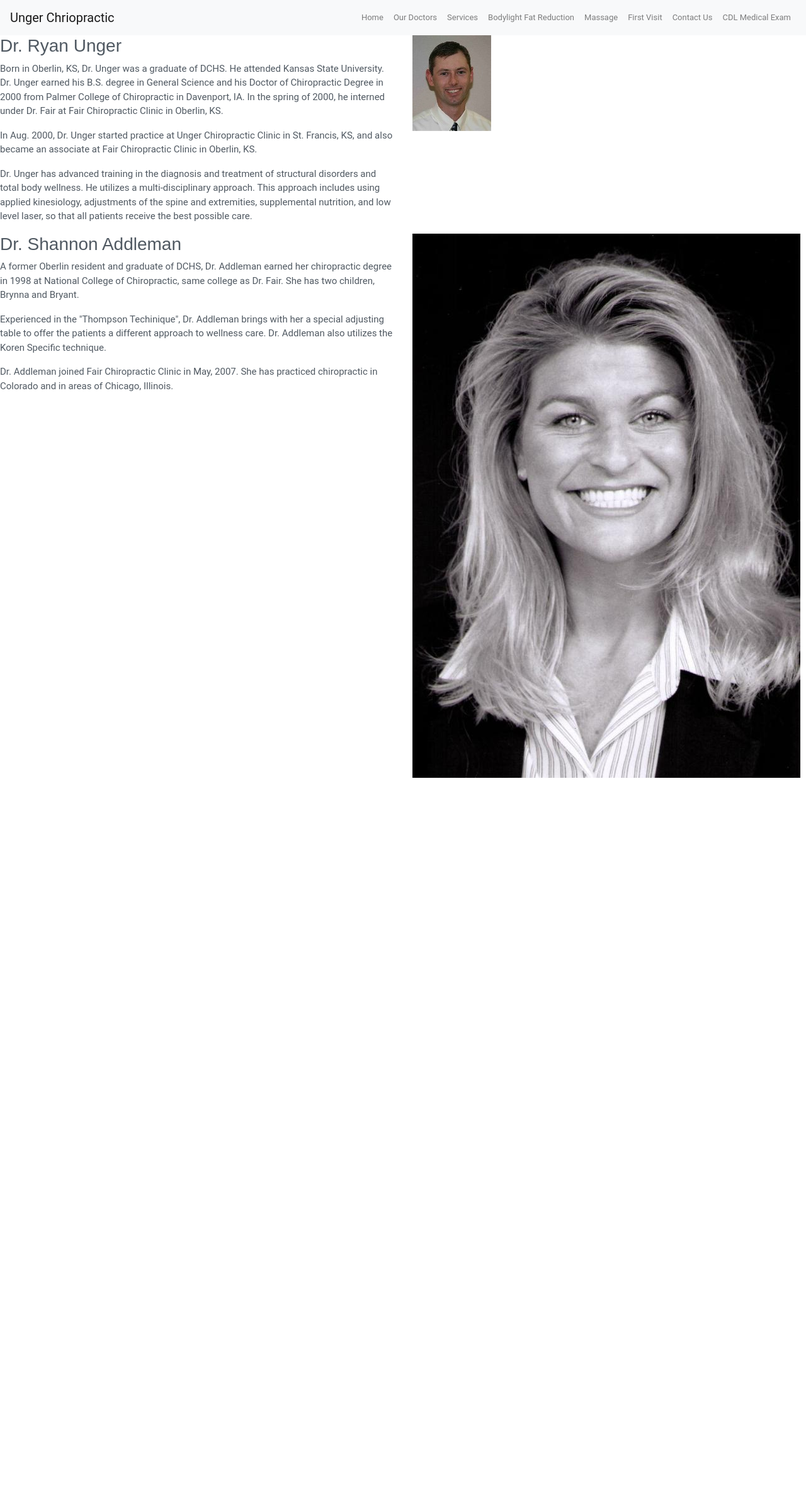
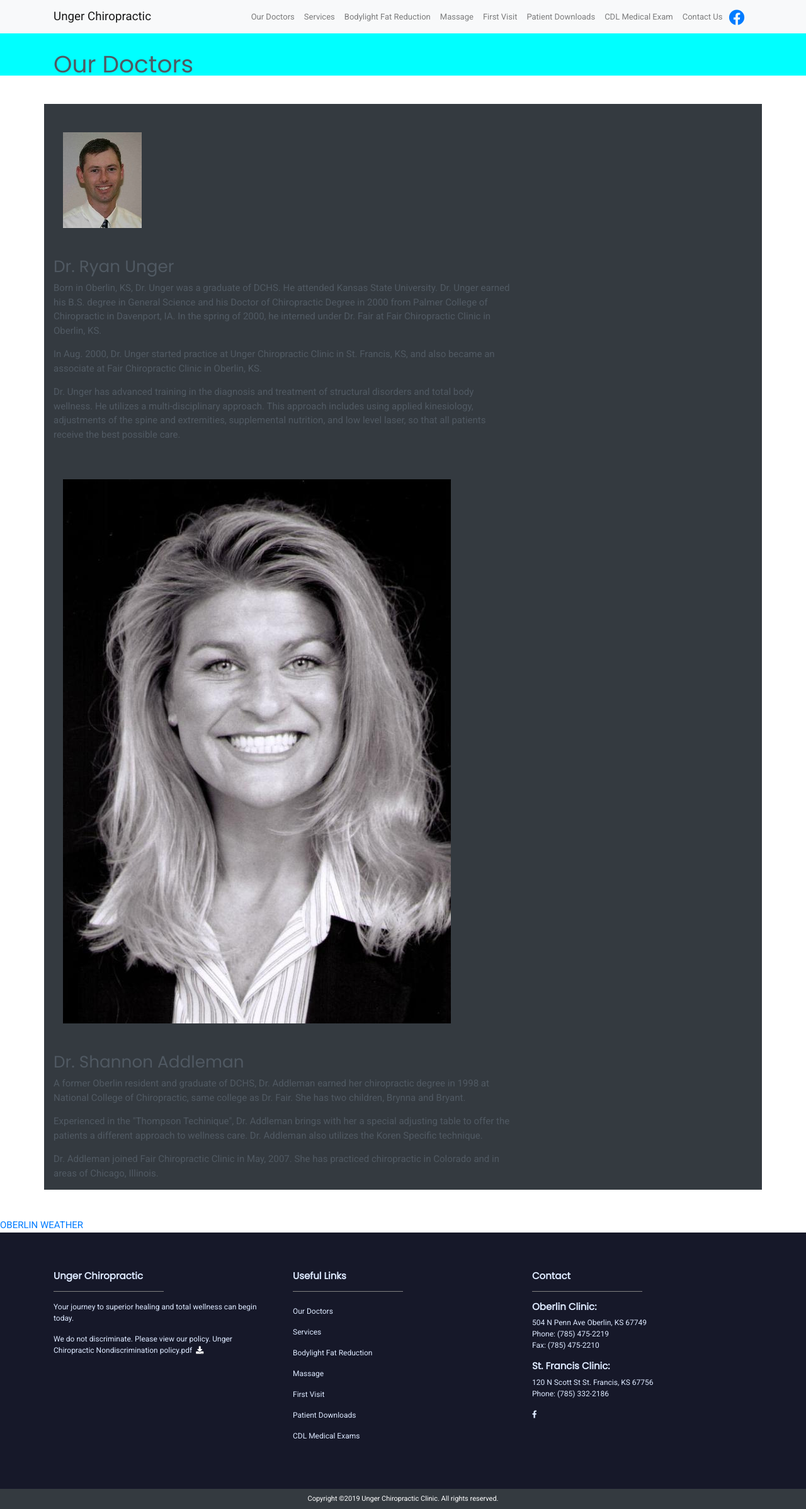
Before and after one commit to brc5450/Unger_Chiropractor, a website: page public/ourDoctors.html in a window 1280 px wide. Shown: the whole page at 63% size. Before the commit the page ends 1235 px from the top, so only its background shows below. Drawn offline with nearby package versions, Linux system fonts and the light colour scheme; a script that the page names is missing.

Commit message:
updated html and css

```diff
--- a/public/css/index.css
+++ b/public/css/index.css
@@ -1,4 +1,5 @@
-body {
+body,
+html {
   overflow-x: hidden;
   background-color: #ffffff;
   font-family: 'Roboto', sans-serif;
@@ -103,6 +104,12 @@ footer a {
   font-weight: 300;
 }
 
+.h-divider {
+  width: 100%;
+  height: 1px;
+  border-top: 1px solid gray;
+}
+
 footer .button {
   color: #505962;
 }
@@ -111,4 +118,10 @@ footer .button {
   font-size: 11px;
 }
 
-/* Scroll To Top Button */
+/* Title Bar */
+
+#title-bar {
+  padding-top: 80px;
+  background-color: aqua;
+  height: 15vh;
+}
--- a/public/ourDoctors.html
+++ b/public/ourDoctors.html
@@ -1,73 +1,91 @@
 <!DOCTYPE html>
 <html>
+
 <head>
   <meta charset="utf-8" />
   <meta http-equiv="X-UA-Compatible" content="IE=edge" />
   <title>Unger Chiropractic</title>
   <meta name="viewport" content="width=device-width, initial-scale=1" />
+  <!-- font awesome css -->
+  <link rel="stylesheet" href="https://use.fontawesome.com/releases/v5.8.1/css/all.css"
+    integrity="sha384-50oBUHEmvpQ+1lW4y57PTFmhCaXp0ML5d60M1M7uH2+nqUivzIebhndOJK28anvf" crossorigin="anonymous">
+  <!-- Google Fonts CSS -->
+  <link href="https://fonts.googleapis.com/css?family=Poppins|Roboto" rel="stylesheet">
   <!-- Bootstrap CSS -->
-    <link
-      rel="stylesheet"
-      href="https://stackpath.bootstrapcdn.com/bootstrap/4.1.3/css/bootstrap.min.css"
-      integrity="sha384-MCw98/SFnGE8fJT3GXwEOngsV7Zt27NXFoaoApmYm81iuXoPkFOJwJ8ERdknLPMO"
-      crossorigin="anonymous"
-    />
+  <link rel="stylesheet" href="https://stackpath.bootstrapcdn.com/bootstrap/4.1.3/css/bootstrap.min.css"
+    integrity="sha384-MCw98/SFnGE8fJT3GXwEOngsV7Zt27NXFoaoApmYm81iuXoPkFOJwJ8ERdknLPMO" crossorigin="anonymous" />
   <!-- Own CSS -->
-    <link rel="stylesheet" href="/css/index.css" />
+  <link rel="stylesheet" href="./css/index.css" />
+
 </head>
 
 <body>
-    <nav class="navbar fixed-top navbar-expand-lg navbar-light bg-light">
-      <a class="navbar-brand" href="index.html">Unger Chriopractic</a>
-      <button
-        class="navbar-toggler"
-        type="button"
-        data-toggle="collapse"
-        data-target="#navbarNav"
-        aria-controls="navbarNav"
-        aria-expanded="false"
-        aria-label="Toggle navigation"
-      >
+  <!-- Navigation -->
+  <nav class="navbar fixed-top navbar-expand-lg navbar-light bg-light fixed-top">
+    <div class="container">
+      <a class="navbar-brand" href="index.html">Unger Chiropractic</a>
+      <button class="navbar-toggler navbar-toggler-right" type="button" data-toggle="collapse"
+        data-target="#navbarResponsive" aria-controls="navbarResponsive" aria-expanded="false"
+        aria-label="Toggle navigation">
         <span class="navbar-toggler-icon"></span>
       </button>
-      <div class="collapse navbar-collapse" id="navbarNav">
+      <div class="collapse navbar-collapse" id="navbarResponsive">
         <ul class="navbar-nav ml-auto">
           <li class="nav-item">
-            <a class="nav-link" href="index.html">Home</a>
+            <a class="nav-link" href="./ourDoctors.html" target="blank">Our Doctors</a>
           </li>
           <li class="nav-item">
-            <a class="nav-link" href="ourDoctors.html">Our Doctors</a>
+            <a class="nav-link" href="services.html" target="blank">Services</a>
           </li>
           <li class="nav-item">
-            <a class="nav-link" href="services.html">Services</a>
+            <a class="nav-link" href="./bodylight.html" target="blank">Bodylight Fat Reduction</a>
           </li>
           <li class="nav-item">
-            <a class="nav-link" href="bodylight.html"
-              >Bodylight Fat Reduction</a
-            >
+            <a class="nav-link" href="./massage.html" target="blank">Massage</a>
           </li>
           <li class="nav-item">
-            <a class="nav-link" href="massage.html">Massage</a>
+            <a class="nav-link" href="./firstVisit.html" target="blank">First Visit</a>
           </li>
           <li class="nav-item">
-            <a class="nav-link" href="firstVisit.html">First Visit</a>
+            <a class="nav-link" href="#" target="blank">Patient Downloads</a>
           </li>
           <li class="nav-item">
-            <a class="nav-link" href="contactUs.html">Contact Us</a>
+            <a class="nav-link" href="./cdlMedicalExam.html" target="blank">CDL Medical Exam</a>
           </li>
           <li class="nav-item">
-            <a class="nav-link" href="cdlMedicalExam.html">CDL Medical Exam</a>
+            <a class="nav-link" href="./contactUs.html" target="blank">Contact Us</a>
           </li>
+          <!-- Social Icons -->
+          <li><a href="https://www.facebook.com/pg/UngerChiropractic/reviews/?ref=page_internal/" target="blank"><i
+                class="fab fa-facebook"></i></a></li>
+          <!-- /.row -->
         </ul>
+      </div>
     </div>
   </nav>
 
+  <!-- Title Bar -->
+  <div class="container-fluid" id="title-bar">
+    <div class="container">
+      <div class="row align-objects-center">
+        <div class="col-sm-6">
+          <h1>Our Doctors</h1>
+        </div>
+      </div>
+    </div>
+  </div>
+
+  </div>
+  <!-- / Row -->
+
+  <div class="container bg-dark mt-5">
     <!-- Our Doctors section -->
-    <section id="ourDoctors">
-      <h1>Our Doctors</h1>
-
     <div class="row">
-        <div class="col-sm-6">
+      <div class="col-sm-8">
+        <div class="col-sm-4 mt-5 mb-5">
+          <img src="../../pictures/ryan_unger_headshot.jpg" alt="A headshot picture of Dr. Ryan Unger"
+            class="headshot-picture" />
+        </div>
         <h3>Dr. Ryan Unger</h3>
         <p>
           Born in Oberlin, KS, Dr. Unger was a graduate of DCHS. He attended
@@ -92,17 +110,14 @@
           possible care.
         </p>
       </div>
-        <div class="col-sm-6">
-          <img
-            src="../../pictures/ryan_unger_headshot.jpg"
-            alt="A headshot picture of Dr. Ryan Unger"
-            class="headshot-picture"
-          />
-        </div>
     </div>
 
-      <div class="row">
-        <div class="col-sm-6">
+    <div class="row mb-5">
+      <div class="col-sm-8">
+        <div class="col-sm-4 mt-5 mb-5">
+          <img src="../../pictures/shannon_addleman_headshot.jpg" alt="A headshot picture of Dr. Shannon Addleman"
+            class="headshot-picture" />
+        </div>
         <h3>Dr. Shannon Addleman</h3>
 
         <p>
@@ -122,34 +137,95 @@
           practiced chiropractic in Colorado and in areas of Chicago, Illinois.
         </p>
       </div>
-        <div class="col-sm-6">
-          <img
-            src="../../pictures/shannon_addleman_headshot.jpg"
-            alt="A headshot picture of Dr. Shannon Addleman"
-            class="headshot-picture"
-          />
     </div>
   </div>
-    </section>
+  <!-- Weather Widget -->
+
+  <a class="weatherwidget-io" href="https://forecast7.com/en/39d82n100d53/oberlin/?unit=us" data-label_1="OBERLIN"
+    data-label_2="WEATHER" data-theme="original">OBERLIN WEATHER</a>
+  </div>
+
+  <!-- /.row -->
+
+  <!-- Footer -->
+  <footer class="py-5">
+
+    <div class="container pt-3">
+      <div class="row">
+        <!-- Column 1 -->
+        <div class="col-md-4">
+          <h6 class="font-weight-bold">Unger Chiropractic</h6>
+          <div class="h-divider mt-3 mb-3 w-50"></div>
+          <p>Your journey to superior healing and total wellness can begin today.</p>
+          <p>We do not discriminate. Please view our policy. Unger Chiropractic Nondiscrimination
+            policy.pdf&nbsp;<a href="#" class="button" download>
+              <i class="fa fa-download text-white"></i></a>
+          </p>
+        </div>
+        <!-- Column 2 -->
+        <div class="col-md-4">
+          <h6><strong>Useful Links</strong></h6>
+          <div class="h-divider mt-3 mb-3 w-50"></div>
+          <nav class="nav flex-column pb-4">
+            <a class="nav-link pl-0" href="./ourDoctors.html" target="blank">Our Doctors</a>
+            <a class="nav-link pl-0" href="./services.html" target="blank">Services</a>
+            <a class="nav-link pl-0" href="./bodylight.html" target="blank">Bodylight Fat Reduction</a>
+            <a class="nav-link pl-0" href="./massage.html" target="blank">Massage</a>
+            <a class="nav-link pl-0" href="./firstVisit.html" target="blank">First Visit</a>
+            <a class="nav-link pl-0" href="./" target="blank">Patient Downloads</a>
+            <a class="nav-link pl-0" href="./cdlMedicalExam.html" target="blank">CDL Medical Exams</a>
+          </nav>
+        </div>
+        <hr>
+        <!-- Column 3 -->
+        <div class="col-md-4">
+          <h6><strong>Contact</strong></h6>
+          <div class="h-divider mt-3 mb-3 w-50"></div>
+          <h6><strong>Oberlin Clinic:</strong></h6>
+          <p>504 N Penn Ave
+            Oberlin, KS 67749<br>
+            Phone: (785) 475-2219<br>
+            Fax: (785) 475-2210
+          </p>
+          <h6><strong>St. Francis Clinic:</strong></h6>
+          <p>120 N Scott St
+            St. Francis, KS 67756<br>
+            Phone: (785) 332-2186
+          </p>
+          <a href="https://www.facebook.com/pg/UngerChiropractic/reviews/?ref=page_internal/" target="blank"><i
+              class="fab fa-facebook-f"></i>
+
+          </a>
+        </div>
+      </div>
+    </div>
+  </footer>
+
+  <!-- /.container -->
+
+  <!-- Copyright -->
+  <footer class="py-2 bg-dark">
+    <div class="container">
+      <p class="m-0 text-center text-white" id="copyright">Copyright &copy;2019 Unger Chiropractic Clinic. All rights
+        reserved.</p>
+  </footer>
+  <!-- /.container -->
 
   <!-- jQuery first, then Popper.js, then Bootstrap JS -->
-    <script
-      src="https://code.jquery.com/jquery-3.3.1.slim.min.js"
-      integrity="sha384-q8i/X+965DzO0rT7abK41JStQIAqVgRVzpbzo5smXKp4YfRvH+8abtTE1Pi6jizo"
-      crossorigin="anonymous"
-    ></script>
-    <script
-      src="https://cdnjs.cloudflare.com/ajax/libs/popper.js/1.14.3/umd/popper.min.js"
-      integrity="sha384-ZMP7rVo3mIykV+2+9J3UJ46jBk0WLaUAdn689aCwoqbBJiSnjAK/l8WvCWPIPm49"
-      crossorigin="anonymous"
-    ></script>
-    <script
-      src="https://stackpath.bootstrapcdn.com/bootstrap/4.1.3/js/bootstrap.min.js"
-      integrity="sha384-ChfqqxuZUCnJSK3+MXmPNIyE6ZbWh2IMqE241rYiqJxyMiZ6OW/JmZQ5stwEULTy"
-      crossorigin="anonymous"
-    ></script>
+  <script src="https://code.jquery.com/jquery-3.3.1.slim.min.js"
+    integrity="sha384-q8i/X+965DzO0rT7abK41JStQIAqVgRVzpbzo5smXKp4YfRvH+8abtTE1Pi6jizo" crossorigin="anonymous">
+  </script>
+  <script src="https://cdnjs.cloudflare.com/ajax/libs/popper.js/1.14.3/umd/popper.min.js"
+    integrity="sha384-ZMP7rVo3mIykV+2+9J3UJ46jBk0WLaUAdn689aCwoqbBJiSnjAK/l8WvCWPIPm49" crossorigin="anonymous">
+  </script>
+  <script src="https://stackpath.bootstrapcdn.com/bootstrap/4.1.3/js/bootstrap.min.js"
+    integrity="sha384-ChfqqxuZUCnJSK3+MXmPNIyE6ZbWh2IMqE241rYiqJxyMiZ6OW/JmZQ5stwEULTy" crossorigin="anonymous">
+  </script>
 
   <!-- Own Javascript -->
-    <script src="/js/index.js"></script>
+  <script src="./js/index.js"></script>
+  </div>
 </body>
+
+
 </html>
```
Also changed, not shown: public/index.html (+39 -17 lines). Lines whose indentation alone changed are shown as unchanged.
